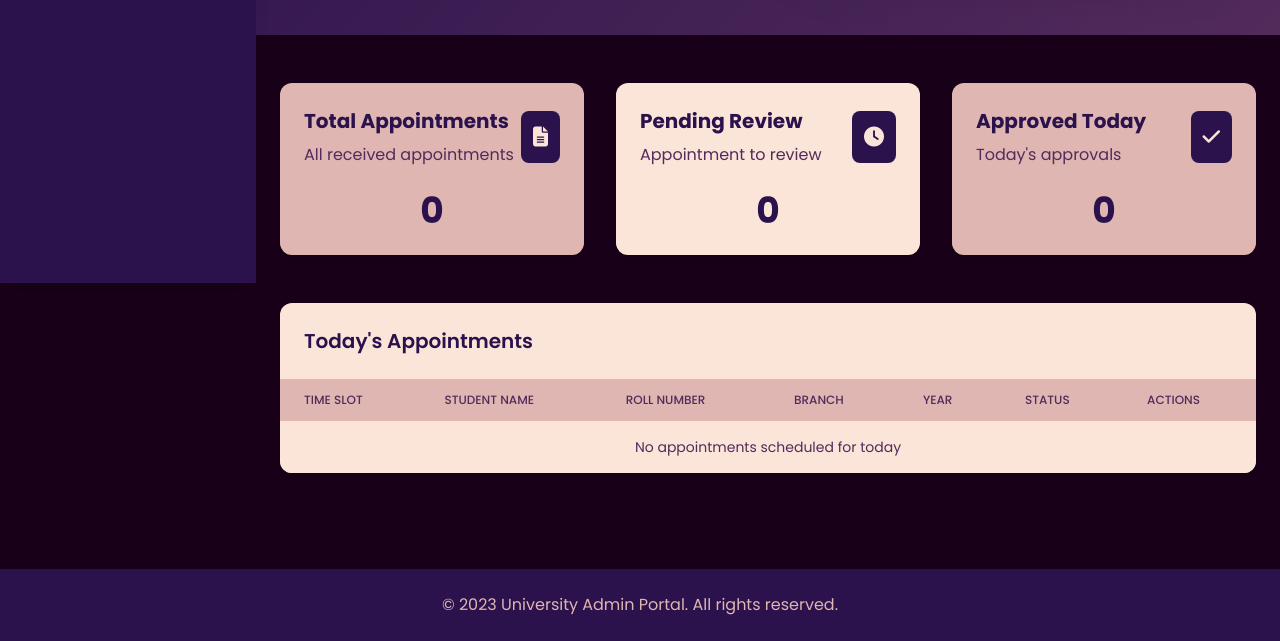
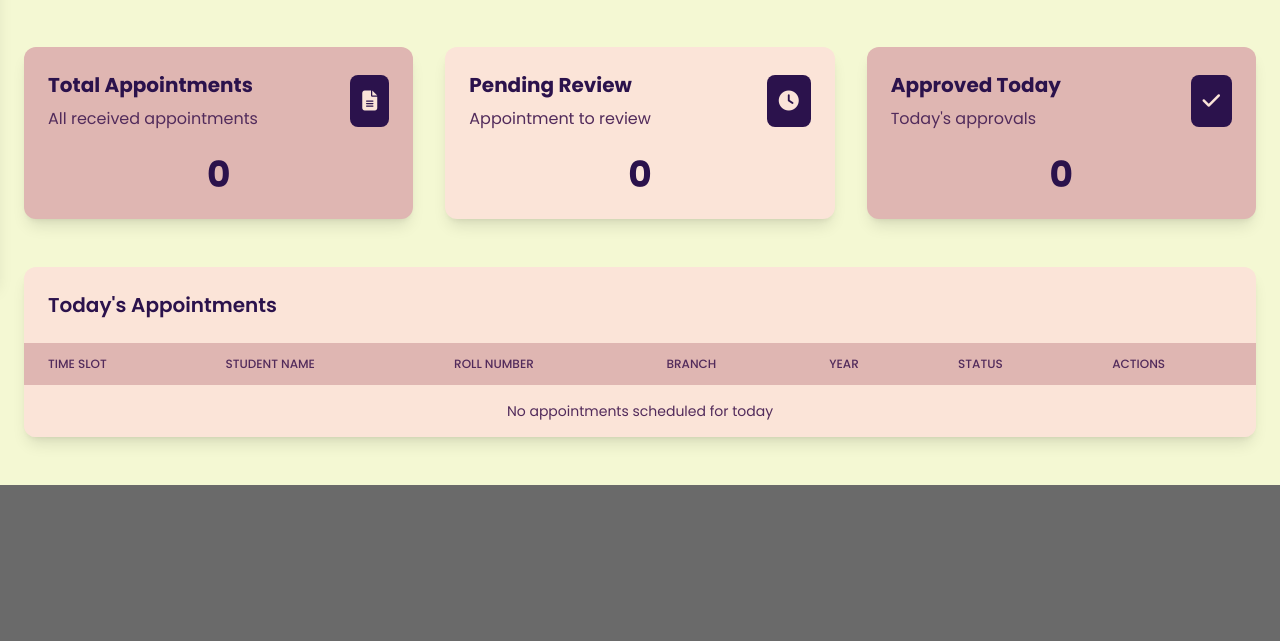
Before and after one commit to Nusrahkhan/Scholarship-Automation, a Flask app: page /admin_dashboard in a window 1280 px wide. Shown: the part 517-1158 px from the top of the page. After the commit the page ends 1002 px from the top, so only its background shows below. Run offline with Flask 3, Linux system fonts and the light colour scheme; the visitor is signed in with stand-in values (Sample User, id 1); parts of the project's set-up code (start-up, migrations or seed data) failed here and were passed over; some libraries are stand-ins or nearby versions.

Commit message:
admin ka page seedha hogayaaaaaaaaaaaaa
meowmeow

```diff
--- a/templates/admin_dashboard.html
+++ b/templates/admin_dashboard.html
@@ -6,20 +6,26 @@
     <title>Admin Dashboard</title>
     <script src="https://cdn.tailwindcss.com"></script>
     <link href="https://fonts.googleapis.com/css2?family=Poppins:wght@300;400;500;600;700&display=swap" rel="stylesheet">
+    <link href="https://fonts.googleapis.com/css2?family=Playfair+Display:wght@400;500;600;700&display=swap" rel="stylesheet">
     <link rel="stylesheet" href="https://cdnjs.cloudflare.com/ajax/libs/font-awesome/6.4.0/css/all.min.css">
     <style>
         :root {
-            --bg-dark: #190019;
-            --header-dark: #2B124C;
-            --section-dark: #522B5B;
-            --accent: #864F6C;
-            --card-light: #DFB6B2;
-            --text-light: #FBE4D8;
+            --bg-dark: #F4F8D3;
+            --header-dark: #8E7DBE;
+            --section-dark: #A6D6D6;
+            --accent: #F7CFD8;
+            --card-light: #F7CFD8;
+            --text-light: #8E7DBE;
         }
         body {
             font-family: 'Poppins', sans-serif;
             background-color: var(--bg-dark);
             color: var(--text-light);
+            overflow-x: hidden; /* Prevent horizontal scroll */
+        }
+        .container, .mx-auto, .px-6 {
+            max-width: 100vw;
+            box-sizing: border-box;
         }
         .hero-gradient {
             background: linear-gradient(135deg, var(--header-dark), var(--section-dark));
@@ -39,18 +45,62 @@
             background: var(--accent);
             border-radius: 4px;
         }
+        /* Sidebar transition and hidden state */
+        #sidebar {
+            transition: transform 0.3s ease;
+            background-color: #e3b8b3 !important;
+        }
+        #sidebar.sidebar-hidden {
+            transform: translateX(-100%);
+        }
+        #sidebar.sidebar-visible {
+            transform: translateX(0);
+        }
+        #mainContent.sidebar-pushed {
+            margin-left: 16rem; /* 64px * 4 = 256px = w-64 */
+        }
+        #mainContent.centered-content {
+            margin-left: 0 !important;
+            display: flex;
+            flex-direction: column;
+            align-items: center;
+            transition: all 0.3s;
+        }
+        @media (max-width: 767px) {
+            #mainContent.sidebar-pushed {
+                margin-left: 0;
+            }
+        }
+        footer {
+            background-color: #e3b8b3 !important;
+        }
+        .sidebar-text,
+        #sidebar .text-[#F4F8D3],
+        #sidebar .text-[#F4F8D3],
+        #sidebar .text-[#F4F8D3],
+        footer,
+        footer .text-[#F4F8D3] {
+            color: #6b4a71 !important;
+        }
+        #sidebar ul li:hover {
+            background-color: #F4F8D3 !important;
+        }
     </style>
 </head>
 <body class="min-h-screen">
     <!-- Header/Nav -->
-    <header class="bg-[#2B124C] py-4 px-6 shadow-lg">
+    <header class="bg-white/60 backdrop-blur-md fixed top-0 left-0 right-0 z-50 px-6 py-4 shadow-lg">
         <div class="container mx-auto flex justify-between items-center">
             <div class="flex items-center space-x-2">
-                <i class="fas fa-user-shield text-2xl text-[#FBE4D8]"></i>
-                <h1 class="text-xl md:text-2xl font-bold text-[#FBE4D8]">Admin Dashboard</h1>
+                <!-- Sidebar toggle button -->
+                <button id="sidebarToggle" class="text-[#2B124C] mr-4 focus:outline-none text-2xl">
+                    <i class="fas fa-bars"></i>
+                </button>
+                <i class="fas fa-user-shield text-2xl text-[#2B124C]"></i>
+                <h1 class="text-xl md:text-2xl font-bold text-[#2B124C]">Admin Dashboard</h1>
             </div>
             <div class="flex items-center space-x-4">
-                <button class="text-[#FBE4D8] hover:text-[#DFB6B2] transition">
+                <button class="text-[#2B124C] hover:text-[#522B5B] transition">
                     <i class="fas fa-bell text-xl"></i>
                 </button>
                 <div class="w-10 h-10 rounded-full bg-[#522B5B] flex items-center justify-center text-[#FBE4D8]">
@@ -61,65 +111,60 @@
     </header>
 
     <!-- Sidebar -->
-    <aside class="fixed top-0 left-0 h-full w-64 bg-[#2B124C] shadow-lg z-40 flex flex-col pt-24 hidden md:flex">
-        <div class="flex flex-col items-center space-y-6">
-            <div class="w-16 h-16 rounded-full bg-[#522B5B] flex items-center justify-center text-[#FBE4D8] text-2xl font-bold">
-                <i class="fas fa-user-shield"></i>
+    <aside id="sidebar" class="fixed top-0 left-0 h-full w-64 shadow-lg flex flex-col pt-6 sidebar-hidden transition-transform" style="z-index:60;">
+        <!-- Sidebar toggle button (always visible) -->
+        <button id="sidebarClose" class="self-end mr-4 mb-4 text-[#FBE4D8] hover:text-[#DFB6B2] focus:outline-none text-2xl">
+            <i class="fas fa-angle-left"></i>
+        </button>
+        <div class="flex flex-col items-center space-y-6 pt-12">
+            <div class="w-16 h-16 rounded-full bg-[#522B5B] flex items-center justify-center sidebar-text text-2xl font-bold">
+                <i class="fas fa-user-shield" style="color:#e3b8b3;"></i>
             </div>
+            <!-- Sidebar user info -->
             <div class="text-center">
-                <h2 class="text-lg font-semibold text-[#FBE4D8]">Admin</h2>
-                <p class="text-sm text-[#DFB6B2]">Welcome, {{ username }}</p>
+                <h2 class="text-lg font-semibold" style="color:#3b2352;">Admin</h2>
+                <p class="text-sm" style="color:#3b2352;">Welcome, {{ username }}</p>
             </div>
         </div>
+        <!-- Sidebar navigation -->
         <nav class="mt-10 flex-1">
             <ul>
                 <li class="mx-4 mb-2 p-3 flex items-center space-x-3 rounded-lg cursor-pointer hover:bg-[#522B5B] transition"
                     onclick="window.location.href='/'">
-                    <i class="fas fa-home w-6 text-center text-[#DFB6B2]"></i>
-                    <span class="text-[#FBE4D8]">Dashboard</span>
+                    <i class="fas fa-home w-6 text-center" style="color:#3b2352;"></i>
+                    <span style="color:#3b2352;">Dashboard</span>
                 </li>
                 <li class="mx-4 mb-2 p-3 flex items-center space-x-3 rounded-lg cursor-pointer hover:bg-[#522B5B] transition"
                     onclick="window.location.href='/applications_list'">
-                    <i class="fas fa-list-alt w-6 text-center text-[#DFB6B2]"></i>
-                    <span class="text-[#FBE4D8]">Applications</span>
+                    <i class="fas fa-list-alt w-6 text-center" style="color:#3b2352;"></i>
+                    <span style="color:#3b2352;">Applications</span>
                 </li>
                 <li class="mx-4 mb-2 p-3 flex items-center space-x-3 rounded-lg cursor-pointer hover:bg-[#522B5B] transition"
                     onclick="openCircularModal()">
-                    <i class="fas fa-bullhorn w-6 text-center text-[#DFB6B2]"></i>
-                    <span class="text-[#FBE4D8]">Upload Circular</span>
+                    <i class="fas fa-bullhorn w-6 text-center" style="color:#3b2352;"></i>
+                    <span style="color:#3b2352;">Upload Circular</span>
                 </li>
                 <li class="mx-4 mb-2 p-3 flex items-center space-x-3 rounded-lg cursor-pointer hover:bg-red-900 transition"
                     onclick="window.location.href='/logout'">
-                    <i class="fas fa-sign-out-alt w-6 text-center text-[#DFB6B2]"></i>
-                    <span class="text-[#DFB6B2]">Logout</span>
+                    <i class="fas fa-sign-out-alt w-6 text-center" style="color:#3b2352;"></i>
+                    <span style="color:#3b2352;">Logout</span>
                 </li>
             </ul>
         </nav>
     </aside>
 
     <!-- Main Content -->
-    <div class="md:ml-64">
+    <div id="mainContent" class="md:ml-64 transition-all duration-300">
         <!-- Hero Section -->
-        <section class="hero-gradient">
-            <div class="container mx-auto px-6 py-12 md:py-20">
-                <div class="flex flex-col md:flex-row items-center">
-                    <div class="md:w-1/2 mb-10 md:mb-0 md:pr-10">
-                        <h1 class="text-3xl md:text-5xl font-bold mb-4 text-[#FBE4D8]">Welcome, Admin</h1>
-                        <p class="text-lg md:text-xl mb-8 text-[#FBE4D8] opacity-90">
+        <section class="w-full" style="background: url('https://i.pinimg.com/736x/43/8f/01/438f018f04cf7fffd2eaf5cab899173f.jpg') center center / cover no-repeat;">
+            <div class="w-full max-w-none px-0 py-24 md:py-40 bg-black bg-opacity-30">
+                <div class="flex flex-col items-center justify-center text-center max-w-2xl mx-auto px-6">
+                    <h1 class="text-4xl md:text-6xl font-bold mb-6 text-[#FBE4D8] heading-font" style="font-family: 'Playfair Display', serif;">
+                        Welcome, Admin
+                    </h1>
+                    <p class="text-2xl md:text-3xl mb-10 text-[#FBE4D8] opacity-90 heading-font" style="font-family: 'Playfair Display', serif;">
                         Overview of applications, reviews, and circulars.
                     </p>
-                        <button class="bg-[#2B124C] hover:bg-[#522B5B] text-[#FBE4D8] px-6 py-3 rounded-lg font-medium transition-all shadow-lg">
-                            Quick Dashboard
-                        </button>
-                    </div>
-                    <div class="md:w-1/2 flex justify-center">
-                        <div class="relative">
-                            <div class="w-full h-full bg-[#522B5B] rounded-2xl opacity-40 absolute -inset-2"></div>
-                            <img src="https://images.unsplash.com/photo-1551288049-bebda4e38f71?ixlib=rb-4.0.3&ixid=M3wxMjA3fDB8MHxwaG90by1wYWdlfHx8fGVufDB8fHx8fA%3D%3D&auto=format&fit=crop&w=1470&q=80"
-                                 alt="Admin Dashboard"
-                                 class="w-full max-w-lg rounded-xl shadow-2xl object-cover h-64 md:h-80">
-                        </div>
-                    </div>
                 </div>
             </div>
         </section>
@@ -284,12 +329,6 @@
         </div>
     </div>
 
-    <footer class="bg-[#2B124C] py-6 mt-12">
-        <div class="container mx-auto px-6 text-center text-[#DFB6B2]">
-            <p>© 2023 University Admin Portal. All rights reserved.</p>
-        </div>
-    </footer>
-
     <script>
         function openCircularModal() {
             document.getElementById('circularModal').classList.remove('hidden');
@@ -363,6 +402,34 @@ async function completeAppointment(applicationId) {
                 alert('Error completing appointment');
             }
         }
+
+        document.getElementById('sidebarToggle').addEventListener('click', function() {
+            const sidebar = document.getElementById('sidebar');
+            const mainContent = document.getElementById('mainContent');
+            sidebar.classList.remove('sidebar-hidden');
+            sidebar.classList.add('sidebar-visible');
+            mainContent.classList.add('sidebar-pushed');
+            mainContent.classList.remove('centered-content');
+        });
+
+        document.getElementById('sidebarClose').addEventListener('click', function() {
+            const sidebar = document.getElementById('sidebar');
+            const mainContent = document.getElementById('mainContent');
+            sidebar.classList.add('sidebar-hidden');
+            sidebar.classList.remove('sidebar-visible');
+            mainContent.classList.remove('sidebar-pushed');
+            mainContent.classList.add('centered-content');
+        });
+
+
+        window.addEventListener('DOMContentLoaded', function() {
+            const sidebar = document.getElementById('sidebar');
+            const mainContent = document.getElementById('mainContent');
+            sidebar.classList.add('sidebar-hidden');
+            sidebar.classList.remove('sidebar-visible');
+            mainContent.classList.remove('sidebar-pushed');
+            mainContent.classList.add('centered-content');
+        });
     </script>
 </body>
 </html>
```
Lines whose indentation alone changed are shown as unchanged.
